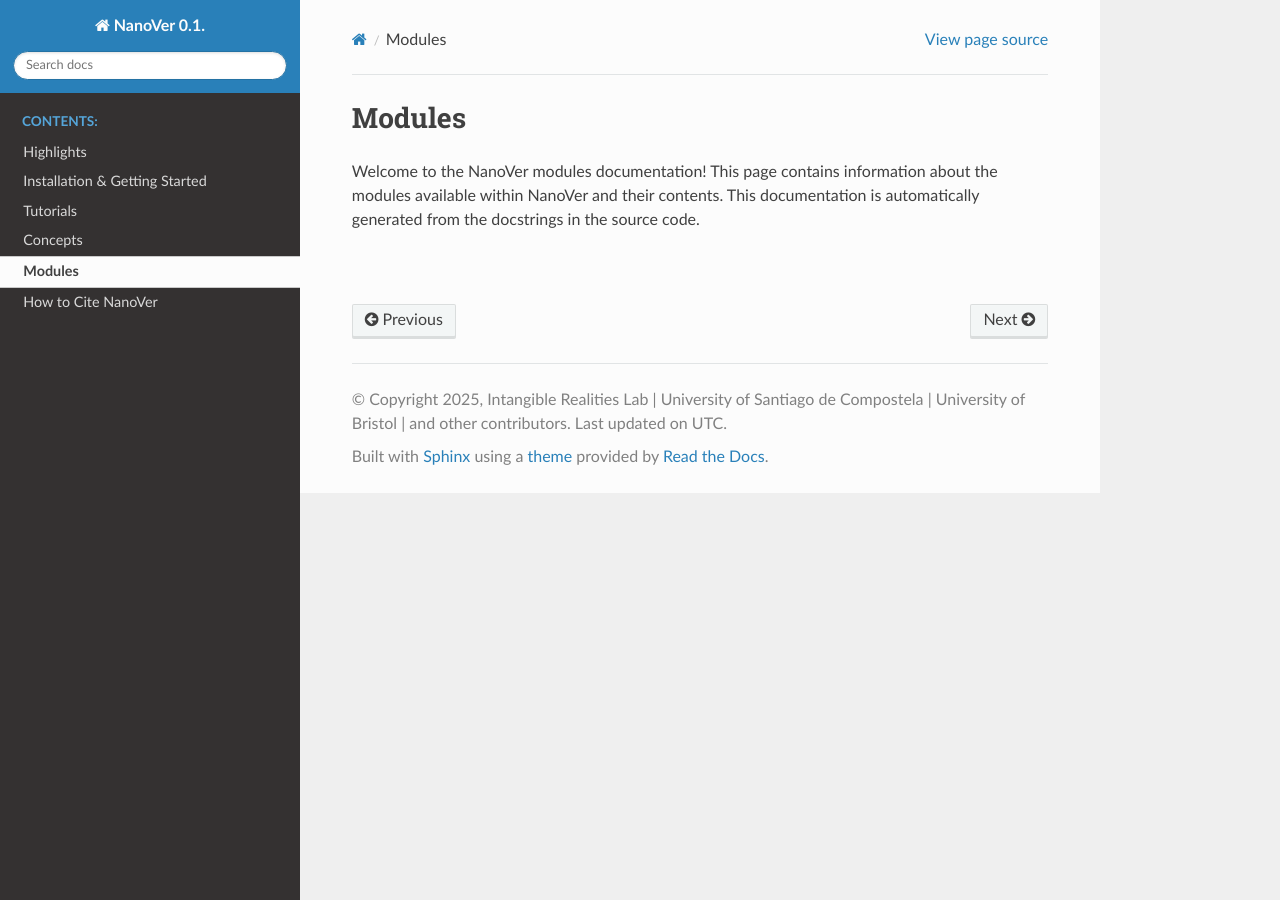
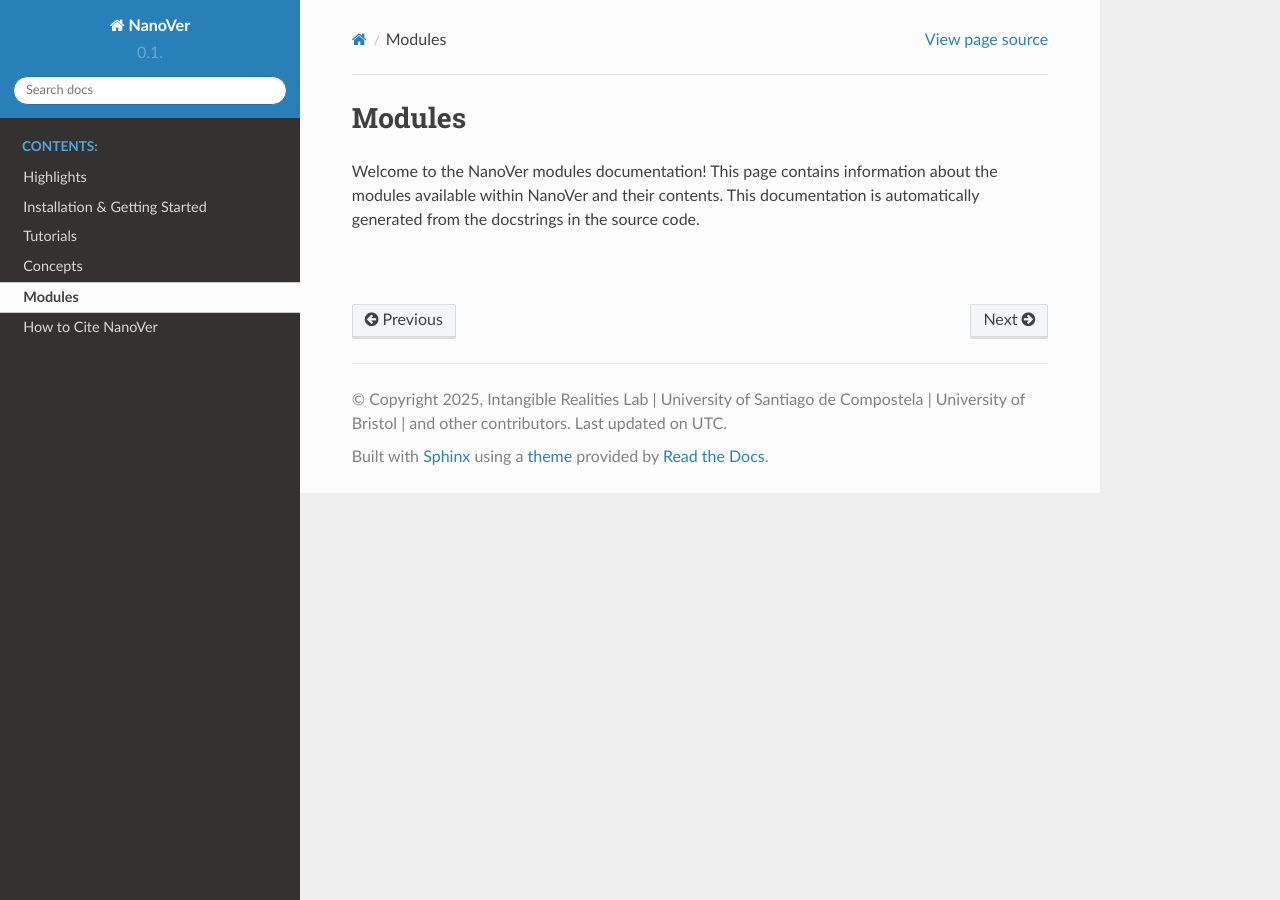
Before and after one commit to IRL2/nanover-docs, a Sphinx documentation site: the page built from source/modules.rst, in a window 1280 px wide. Built offline with Sphinx 7.4.7 and the Read the Docs theme 3.1.0, drawn with Linux system fonts in a browser that asks for light colours; pages that are not in the unit, such as notebooks, are missing from menus; the version number could not be read and is left out.

Commit message:
override layout to show the version number in sidebar

```diff
--- a/source/_static/custom.css
+++ b/source/_static/custom.css
@@ -20,3 +20,10 @@ body.genindex div.body {
     display: table;
     max-width: 100%;
 }
+
+.version {
+    margin-top: -.4045em;
+    margin-bottom: .809em;
+    font-weight: 400;
+    color: hsla(0,0%,100%,.3)
+}
--- a/source/_templates/layout.html
+++ b/source/_templates/layout.html
@@ -8,3 +8,18 @@
 <link rel="apple-touch-icon" sizes="180x180" href="{{ pathto('_static/favicon.png', 1) }}">
 <link rel="mask-icon" href="{{ pathto('_static/favicon.svg', 1) }}" color="#5bbad5">
 {% endblock %}
+
+{%- block sidebartitle %}
+  {# the logo helper function was removed in Sphinx 6 and deprecated since Sphinx 4 #}
+  {# the master_doc variable was renamed to root_doc in Sphinx 4 (master_doc still exists in later Sphinx versions) #}
+  {%- set _logo_url = logo_url|default(pathto('_static/' + (logo or ""), 1)) %}
+  {%- set _root_doc = root_doc|default(master_doc) %}
+  <a href="{{ pathto(_root_doc) }}"{% if not theme_logo_only %} class="icon icon-home"{% endif %}>
+    {% if not theme_logo_only %}{{ project }}{% endif %}
+    {%- if logo or logo_url %}
+      <img src="{{ _logo_url }}" class="logo" alt="{{ _('Logo') }}"/>
+    {%- endif %}
+  </a>
+  <div class="version">{{ version }}</div>
+  {%- include "searchbox.html" %}
+{% endblock -%}
--- a/source/conf.py
+++ b/source/conf.py
@@ -18,6 +18,8 @@ from pytz import timezone
 subprocess.call([sys.executable, './install.py'])
 
 # -- Project information -----------------------------------------------------
+
+project = 'NanoVer'
 
 timezone = timezone('UTC')
 release = datetime.now(timezone).strftime("%d-%m-%Y")
@@ -50,7 +52,6 @@ base_version = "0.1"
 commit_count = get_git_commit_count("../nanover-server-py")
 version = f"{base_version}.{commit_count}" if commit_count != "unknown" else base_version
 
-project = f'NanoVer {version}'
 
 # -- General configuration ---------------------------------------------------
 
```
